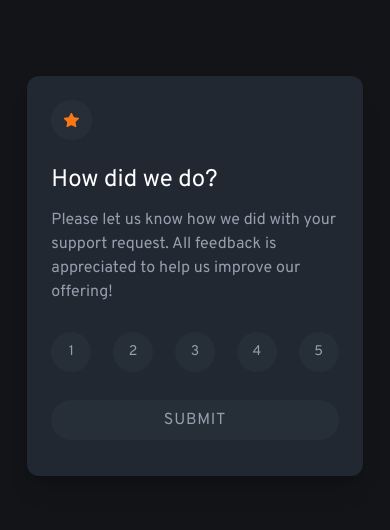
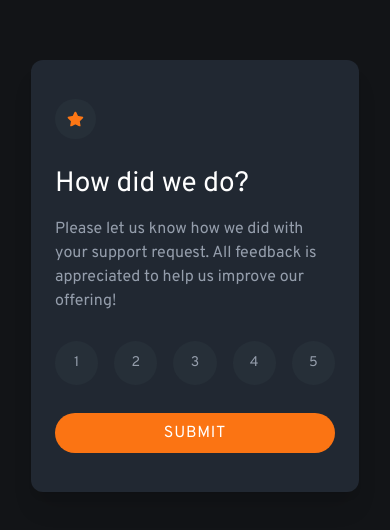
Before and after one commit to tiagobw/interactive-rating-component, a React (Create React App) app: page / in a window 390 px wide. Shown: the part 146-676 px from the top of the page. Built offline with nearby package versions, Linux system fonts and the light colour scheme; the HTML template or start-up script is replaced by a standard one.

Commit message:
adjust mobile and finish desktop

```diff
--- a/src/components/Rate/RateCardAfterSubmit.tsx
+++ b/src/components/Rate/RateCardAfterSubmit.tsx
@@ -4,8 +4,16 @@ import { ReactComponent as IllustrationThankYou } from '../../images/illustratio
 import RateCardLayout from './RateCardLayout';
 
 const heading = 'Thank you!';
-const paragraph =
-  'We appreciate you taking the time to give a rating. If you ever need more support, don’t hesitate to get in touch!';
+const paragraphs = [
+  {
+    id: 1,
+    text: 'We appreciate you taking the time to give a rating.',
+  },
+  {
+    id: 2,
+    text: 'If you ever need more support, don’t hesitate to get in touch!',
+  },
+];
 
 type RateCardAfterSubmitProps = {
   selectedValue: number | null;
@@ -13,10 +21,19 @@ type RateCardAfterSubmitProps = {
 
 const RateCardAfterSubmit = ({ selectedValue }: RateCardAfterSubmitProps) => {
   return (
-    <RateCardLayout classNameProps='py-10'>
-      <RateText classNameProps='text-center' heading={heading} paragraph={paragraph} />
+    <RateCardLayout classNameProps='py-10 md:py-12 md:px-[1.75rem] md:items-center md:justify-center'>
+      <RateText
+        classNameProps='text-center'
+        heading={heading}
+        paragraphs={paragraphs}
+      />
       <IllustrationThankYou className='-order-2 self-center' />
-      <p className='-order-1 self-center bg-medium-dark-grey text-orange py-2 px-4 my-7 rounded-3xl'>{`You selected ${selectedValue} out of 5`}</p>
+      <p
+        className={`-order-1 self-center bg-medium-dark-grey
+                    text-orange py-2 px-4 my-7 rounded-3xl
+                    md:px-5 md:mt-9
+                  `}
+      >{`You selected ${selectedValue} out of 5`}</p>
     </RateCardLayout>
   );
 };
--- a/src/components/Rate/RateCardBeforeSubmit.tsx
+++ b/src/components/Rate/RateCardBeforeSubmit.tsx
@@ -5,8 +5,12 @@ import { ReactComponent as IconStar } from '../../images/icon-star.svg';
 import RateCardLayout from './RateCardLayout';
 
 const heading = 'How did we do?';
-const paragraph =
-  'Please let us know how we did with your support request. All feedback is appreciated to help us improve our offering!';
+const paragraphs = [
+  {
+    id: 1,
+    text: 'Please let us know how we did with your support request. All feedback is appreciated to help us improve our offering!',
+  },
+];
 
 type RateCardBeforeSubmitProps = {
   values: number[];
@@ -22,10 +26,10 @@ const RateCardBeforeSubmit = ({
   handleSubmit,
 }: RateCardBeforeSubmitProps) => {
   return (
-    <RateCardLayout classNameProps=''>
-      <RateText classNameProps='' heading={heading} paragraph={paragraph} />
-      <div className='-order-1 bg-medium-dark-grey self-start p-3 rounded-full mb-6'>
-        <IconStar className='scale-90' />
+    <RateCardLayout classNameProps='md:py-0 md:px-[2.25rem] md:justify-center'>
+      <RateText classNameProps='' heading={heading} paragraphs={paragraphs} />
+      <div className='-order-1 bg-medium-dark-grey self-start p-3 rounded-full mb-6 md:p-5'>
+        <IconStar className='scale-95 md:scale-110' />
       </div>
       <RateValues
         values={values}
@@ -34,7 +38,12 @@ const RateCardBeforeSubmit = ({
       />
       <button
         disabled={!selectedValue}
-        className='bg-orange text-white disabled:bg-medium-dark-grey disabled:text-light-grey hover:bg-white hover:text-orange text-[1rem] tracking-wider rounded-3xl py-2 mb-3'
+        className={`bg-orange text-white disabled:bg-orange
+                  disabled:text-white hover:bg-white
+                  hover:text-orange text-[1rem] tracking-wider
+                  rounded-3xl py-2
+                  md:py-3 md:mb-0
+                  `}
         type='submit'
         onClick={handleSubmit}
       >
--- a/src/components/Rate/RateCardLayout.tsx
+++ b/src/components/Rate/RateCardLayout.tsx
@@ -6,7 +6,10 @@ type RateCardLayoutProps = {
 const RateCardLayout = ({ children, classNameProps }: RateCardLayoutProps) => {
   return (
     <article
-      className={`flex flex-col w-[86%] p-6 m-0 bg-dark-grey rounded-xl shadow-xl ${classNameProps}`}
+      className={`flex flex-col justify-center w-[20.5rem] h-[27rem] p-6 m-0 bg-dark-grey
+                  rounded-xl shadow-xl ${classNameProps}
+                  md:w-[28rem] md:h-[27.5rem] md:rounded-3xl
+                `}
     >
       {children}
     </article>
--- a/src/components/Rate/RateText.tsx
+++ b/src/components/Rate/RateText.tsx
@@ -1,16 +1,22 @@
 type RateTextProps = {
   heading: string;
-  paragraph: string;
+  paragraphs: { id: number; text: string }[];
   classNameProps: string;
 };
 
-const RateText = ({ heading, paragraph, classNameProps }: RateTextProps) => {
+const RateText = ({ heading, paragraphs, classNameProps }: RateTextProps) => {
   return (
     <>
-      <h1 className={`text-white text-2xl mb-3 ${classNameProps}`}>
+      <h1
+        className={`text-white text-[1.75rem] mb-3 ${classNameProps} md:text-3xl md:mt-2`}
+      >
         {heading}
       </h1>
-      <p className={`text-light-grey ${classNameProps}`}>{paragraph}</p>
+      {paragraphs.map((paragraph) => (
+        <p key={paragraph.id} className={`text-light-grey ${classNameProps}`}>
+          {paragraph.text}
+        </p>
+      ))}
     </>
   );
 };
--- a/src/components/Rate/RateValue.tsx
+++ b/src/components/Rate/RateValue.tsx
@@ -12,8 +12,9 @@ const RateValue = ({
   return (
     <li
       className={`flex justify-center items-center text-sm
-                  h-10 w-10 p-3 rounded-full
+                  h-[2.7rem] w-[2.7rem] p-3 rounded-full
                   cursor-pointer hover:bg-orange hover:text-white
+                  md:h-[3.5rem] md:w-[3.5rem]
                   ${
                     selectedValue === value
                       ? 'bg-light-grey text-white'
```
